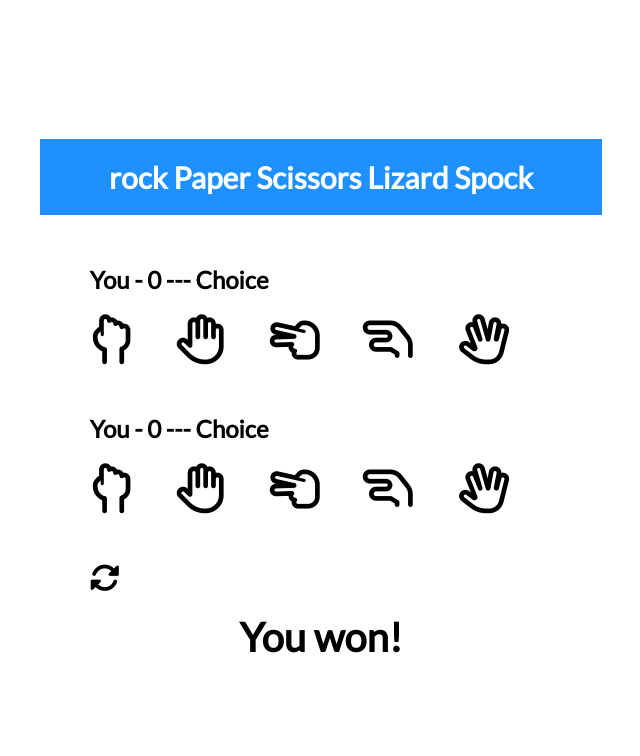
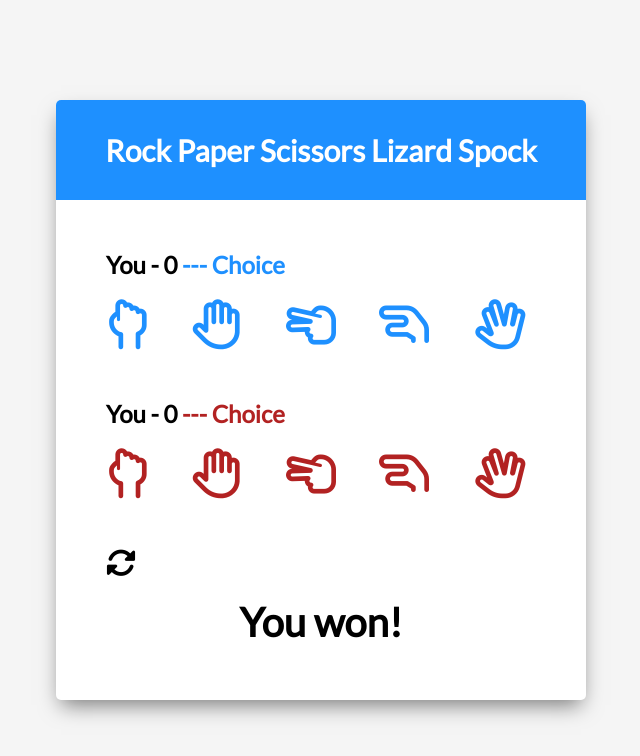
Before and after one commit to ErikNWH/Rock-Paper-Scissors-Lizard-Spock, a plain HTML site: page index.html in a window 1280 px wide. Shown: the whole page, without its empty margins (319-959 px from the left). Drawn offline with Linux system fonts and the light colour scheme.

Commit message:
design changes

```diff
--- a/index.html
+++ b/index.html
@@ -13,7 +13,7 @@
     <div class="game-container">
       <!-- Header -->
       <div class="header">
-        <h1>rock Paper Scissors Lizard Spock</h1>
+        <h1>Rock Paper Scissors Lizard Spock</h1>
       </div>
       <!-- Player Container -->
       <div class="player-container" id="player">
--- a/style.css
+++ b/style.css
@@ -7,16 +7,26 @@ html {
 body {
   margin: 0;
   min-height: 100vh;
-
+  background: whitesmoke;
   font-family: Lato, sans-serif;
   display: flex;
   justify-content: center;
   align-items: center;
 }
 
+.game-container {
+  width: 530px;
+  height: 600px;
+  background: white;
+  border-radius: 5px;
+  box-shadow: 0 10px 20px -5px rgba(0, 0, 0, 0.5);
+}
+
 .header {
   background: dodgerblue;
-
+  border-top-left-radius: 5px;
+  border-top-right-radius: 5px;
+  height: 100px;
   display: flex;
   justify-content: center;
   align-items: center;
@@ -41,6 +51,26 @@ h2 {
   user-select: none;
 }
 
+#player .fa-regular,
+#player .choice {
+  color: dodgerblue;
+  cursor: pointer;
+}
+
+#computer .fa-regular,
+#computer .choice {
+  color: firebrick;
+}
+
+#player .fa-regular:last-of-type,
+#computer .fa-regular:last-of-type {
+  margin-right: 0;
+}
+
+.selected {
+  color: black !important;
+}
+
 .reset-icon {
   font-size: 30px;
   cursor: pointer;
@@ -62,6 +92,7 @@ h2 {
 /* Media Query: Large Smartphone (Vertical) */
 @media screen and (max-width: 600px) {
   .game-container {
+    width: 95%;
     height: 580px;
   }
 
@@ -86,6 +117,7 @@ h2 {
 /* Media Query: iPhone (Vertical) */
 @media screen and (max-width: 376px) {
   .game-container {
+    width: 95%;
     height: 550px;
   }
 
```
